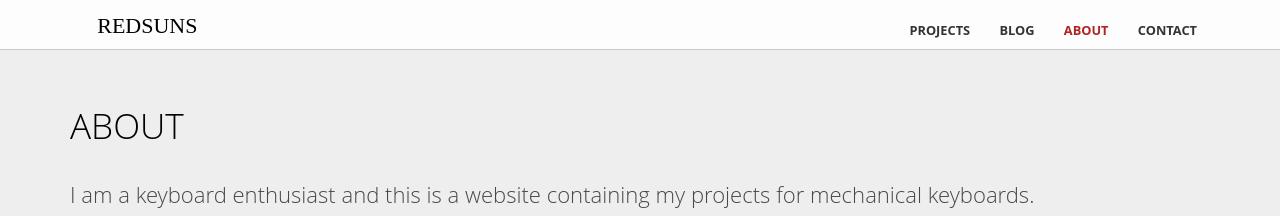
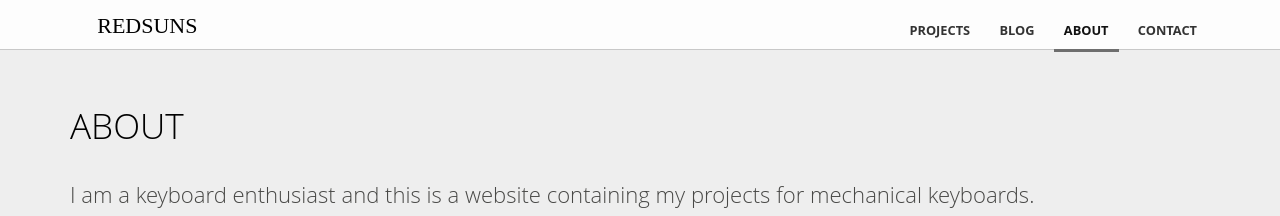
Before and after one commit to RedSunsRMK/redsunsrmk.github.io, a Jekyll site: the page built from about.html, in a window 1280 px wide. Shown: the top 216 px of the page. Built offline with Jekyll 4.4.1, drawn with Linux system fonts in a browser that asks for light colours.

Commit message:
Update navigation.scss

```diff
--- a/_sass/navigation.scss
+++ b/_sass/navigation.scss
@@ -64,8 +64,8 @@ nav {
 
 	a:hover {
 
-		border-bottom: 3px solid rgba(0,0,0,1.0);
-		color: rgba(0,0,0,.8);
+		border-bottom: 3px solid rgba(110,110,110,1.0);
+		color: rgba(17,17,17,1.0);
 	}
 
 	@media #{$mid-point} {
@@ -74,14 +74,15 @@ nav {
 			border-radius: 5px;
 
 			&:hover {
-				background: #000;
+				background: #111111;
 				color: $brand-color;
 			}
 		}
 	}
 
 	a.active {
-		color: #b22222;
+		color: #111111;
+		border-bottom: 3px solid rgba(110,110,110,1.0);
 	}
 
 }
```
